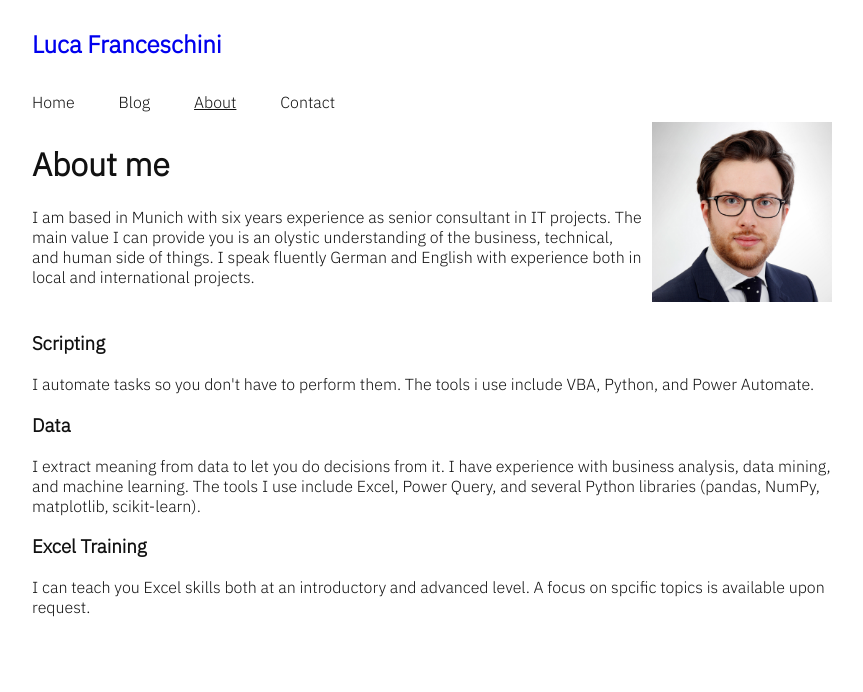
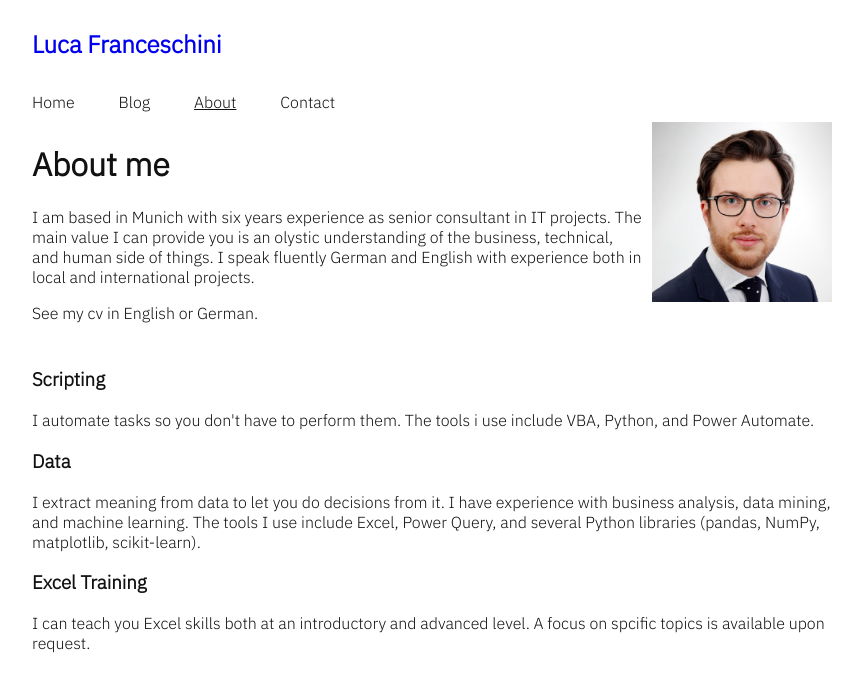
Before and after one commit to lucafrance/lucafrance.github.io, a Jekyll site: the page built from about.html, in a window 1280 px wide. Shown: the top 692 px of the page, without its empty margins (208-1071 px from the left). Built offline with Jekyll 4.4.1, drawn with Linux system fonts in a browser that asks for light colours.

Commit message:
Added pdf cv

```diff
--- a/about.html
+++ b/about.html
@@ -17,6 +17,7 @@ title: Luca Franceschini | About
       The main value I can provide you is an olystic understanding of the business, technical,
       and human side of things. I speak fluently German and English with experience both in local
       and international projects.</p>
+      <p>See my cv in <a href="/assets/2022/cv/cv_en_Luca_Franceschini.pdf">English</a> or <a href="/assets/2022/cv/cv_de_Luca_Franceschini.pdf">German</a>.</p>
 </div>
 <div class="about_section">
       <h3>Scripting</h3>
```
Also changed, not shown: 2 other files.
